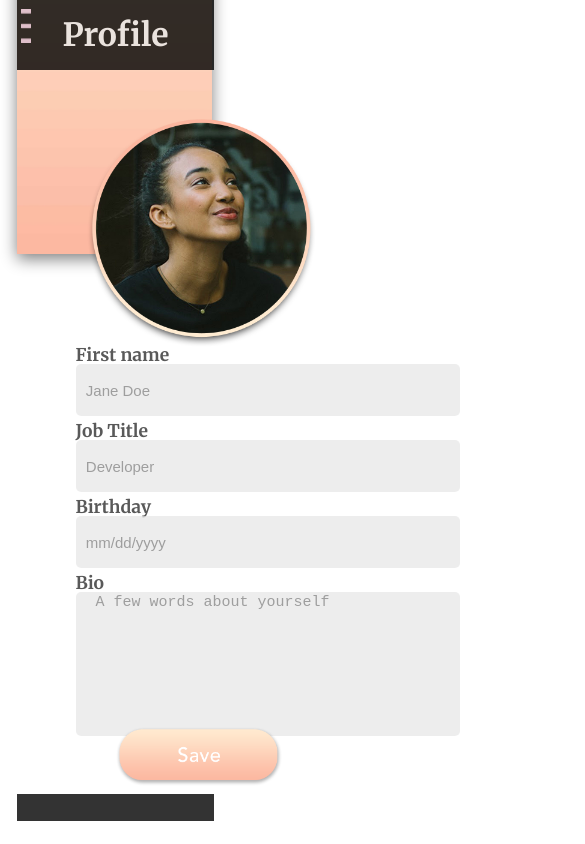
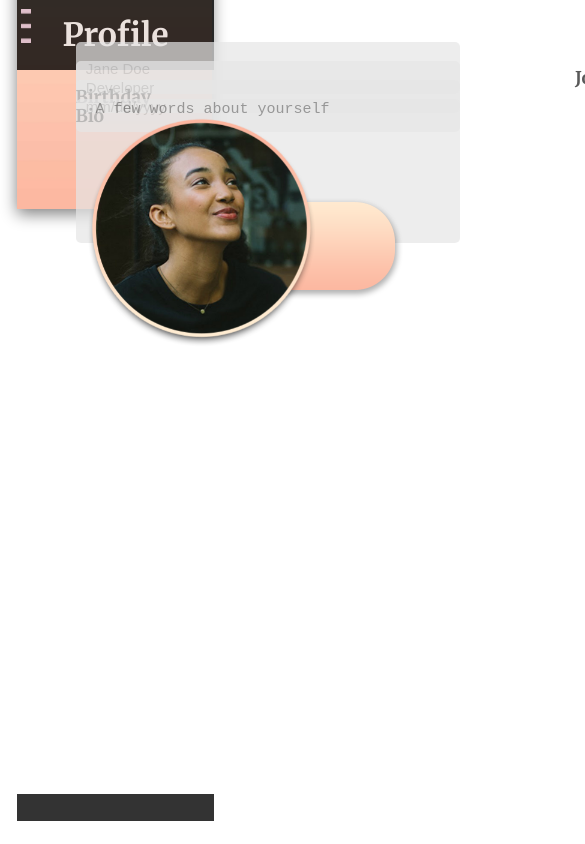
Before and after one commit to takivlasakakis/code-test, a React (Create React App) app: page / in a window 390 px wide. Shown: the top 844 px of the page, 585 px wide, since content can reach past the window. Built offline with nearby package versions, Linux system fonts and the light colour scheme.

Commit message:
minor additions for responsive design

```diff
--- a/src/App.css
+++ b/src/App.css
@@ -1,3 +1,6 @@
 .App {
   text-align: center;
+  max-width: 1200px;
+	width: 100%;
+	margin: 0 auto;
 }
--- a/src/components/Content/style.css
+++ b/src/components/Content/style.css
@@ -1,5 +1,6 @@
 
 .firstNameHeader {
+	display: flex;
 	color: #000000;
 	font-family: 'Merriweather', serif;
 	font-size: 15px;
@@ -7,35 +8,39 @@
 	left: 45%;
 	margin-top: -45px;
 	margin-left: -100px;
+	margin-bottom: 5em;
 	opacity: .65;
-	position: fixed;
+	position: relative;
 	top: 44%;
 
 }
 
 .firstNameInput {
+	display: flex;
 	color: #d1d1d1;
 	font-family: 'Merriweather', serif;
 	font-size: 15px;
 	left: 45%;
 	margin-top: -45px;
 	margin-left: -100px;
-	position: fixed;
+	position: relative;
 	top: 48.5%;
 
 }
 
 input[type="text"] {
+	display: flex;
     background-color: #e6e6e6;
     border-radius: 5px;
     border: none;
     font-size: 15px;
     height: 50px;
     opacity: 0.7;
-    width: 380px;
+    min-width: 380px;
 }
 
 textarea[alt="bio"] {
+	display: flex;
 	background-color: #e6e6e6;
     border-radius: 5px;
     border: none;
@@ -43,33 +48,36 @@ textarea[alt="bio"] {
 	height: 140px;
     opacity: 0.7;
     resize: none;
-    width: 380px;
+    min-width: 380px;
 }
 
 .jobTitleHeader {
+	display: flex;
 	color: #000000;
 	font-family: 'Merriweather', serif;
 	font-size: 15px;
 	font-weight: 400;
-	left: 45%;
+	left: 45em;
 	margin-top: -45px;
 	margin-left: -100px;
 	opacity: .65;
-	position: fixed;
+	position: relative;
 	top: 53%;
 }
 
 .jobTitleInput {
+	display: flex;
 	font-family: 'Merriweather', serif;
 	font-size: 15px;
 	left: 45%;
 	margin-top: -45px;
 	margin-left: -100px;
-	position: fixed;
+	position: relative;
 	top: 57.5%;
 }
 
 .birthdayHeader {
+	display: flex;
 	color: #000000;
 	font-family: 'Merriweather', serif;
 	font-size: 15px;
@@ -78,22 +86,23 @@ textarea[alt="bio"] {
 	margin-top: -45px;
 	margin-left: -100px;
 	opacity: .65;
-	position: fixed;
+	position: relative;
 	top: 62%;
 }
 
 .birthdayInput {
+	display: flex;
 	font-family: 'Merriweather', serif;
 	font-size: 15px;
 	left: 45%;
 	margin-top: -45px;
 	margin-left: -100px;
-	position: fixed;
+	position: relative;
 	top: 66.5%;
 }
 
 .bioHeader {
-
+	display: flex;
 	color: #000000;
 	font-family: 'Merriweather', serif;
 	font-size: 15px;
@@ -102,25 +111,27 @@ textarea[alt="bio"] {
 	margin-top: -45px;
 	margin-left: -100px;
 	opacity: .65;
-	position: fixed;
+	position: relative;
 	top: 71%;
 }
 
 .bioInput {
+	display: flex;
 	font-family: 'Merriweather', serif;
 	font-size: 15px;
 	left: 45%;
 	margin-top: -45px;
 	margin-left: -100px;
-	position: fixed;
+	position: relative;
 	top: 75.5%;
 }
 
 .saveButton {
-	position: fixed;
+	display: flex;
+	position: relative;
 	top: 91.5%;
 	left: 55.3%;
 	margin-top: -45px;
 	margin-left: -100px;
-	height: 7%;
+	min-height: 7%;
 }
```
Also changed, not shown: 1 other file (tests, documents, lock files or other folders).
